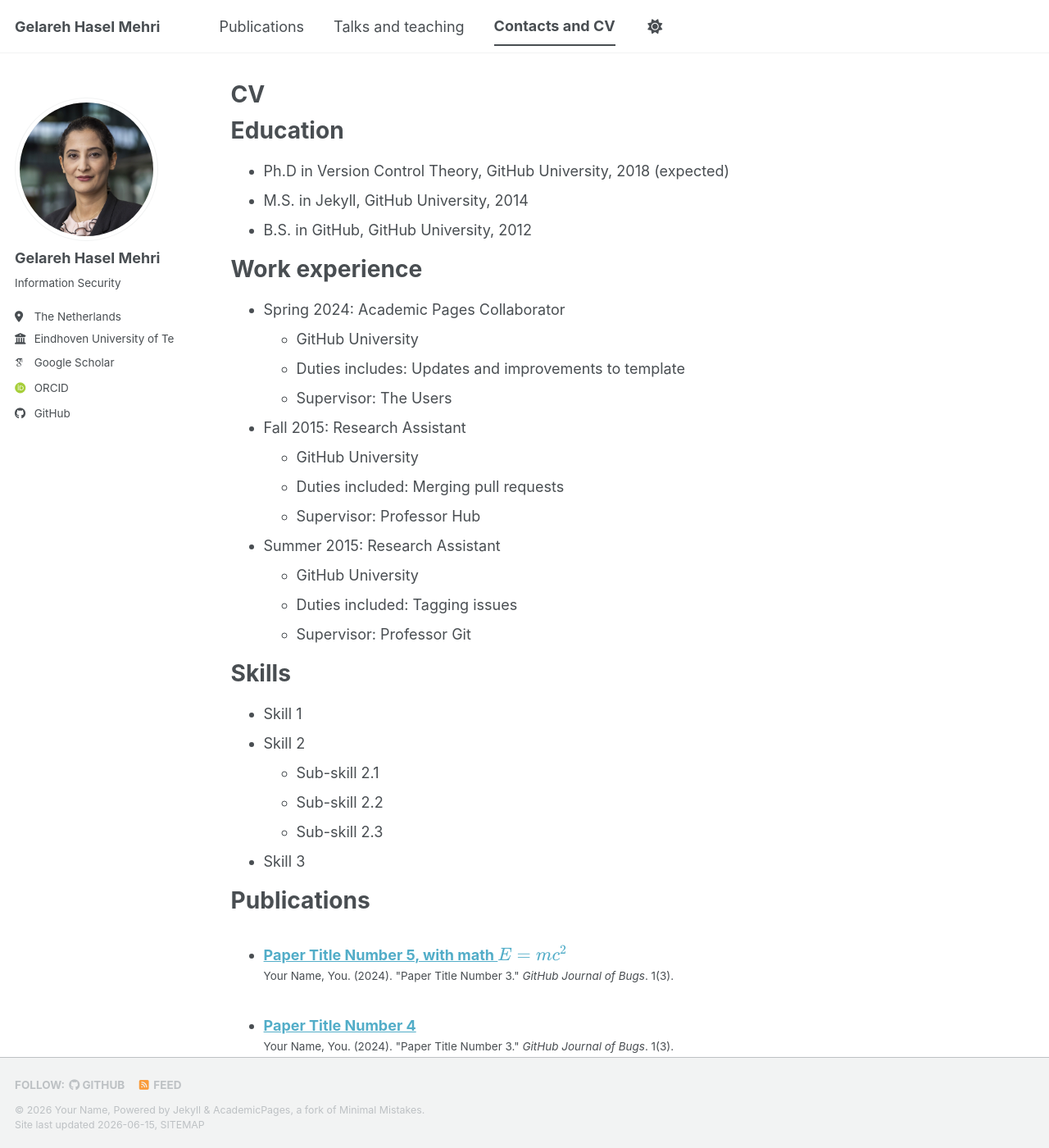
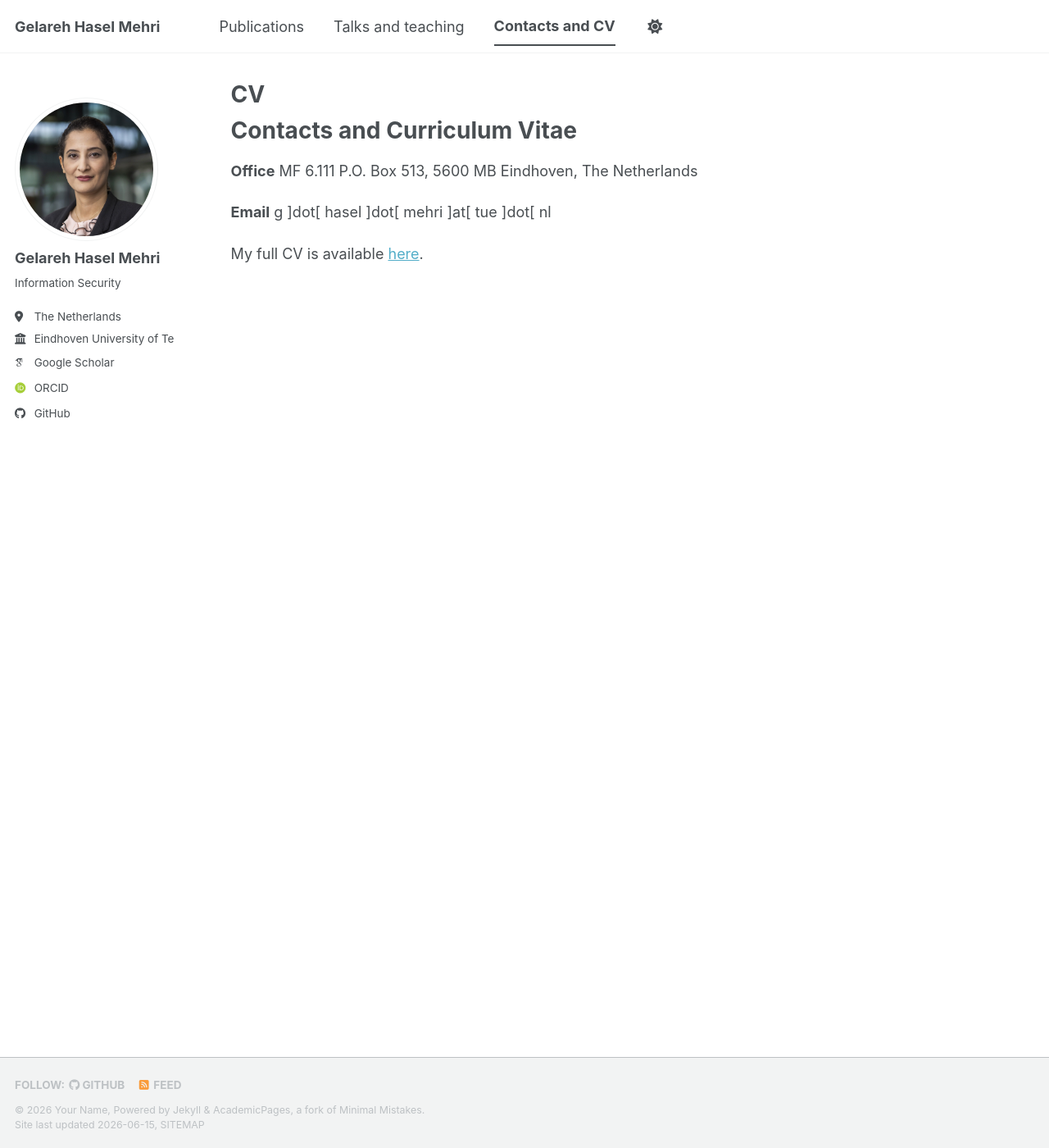
Before and after one commit to gelarehhaselmehri/gelarehhaselmehri.github.io, a Jekyll site: the page built from _pages/cv.md, in a window 1280 px wide and 1400 px high. Shown: the whole window at 82% size. Built offline with Jekyll 4.4.1, drawn with Linux system fonts in a browser that asks for light colours; some web fonts are replaced; a script bundle is joined from its source files by our own code; library files that are not in the unit come from our copies; some of the changed text lies outside the part shown.

Commit message:
Revise CV layout and add contact information
Removed sections on education, work experience, skills, publications, talks, teaching, and service. Added contact information and a link to the full CV.

```diff
--- a/_pages/cv.md
+++ b/_pages/cv.md
@@ -9,56 +9,15 @@ redirect_from:
 
 {% include base_path %}
 
-Education
-======
-* Ph.D in Version Control Theory, GitHub University, 2018 (expected)
-* M.S. in Jekyll, GitHub University, 2014
-* B.S. in GitHub, GitHub University, 2012
+# Contacts and Curriculum Vitae
 
-Work experience
-======
-* Spring 2024: Academic Pages Collaborator
-  * GitHub University
-  * Duties includes: Updates and improvements to template
-  * Supervisor: The Users
+**Office**
+MF 6.111
+P.O. Box 513, 5600 MB
+Eindhoven, The Netherlands
 
-* Fall 2015: Research Assistant
-  * GitHub University
-  * Duties included: Merging pull requests
-  * Supervisor: Professor Hub
+**Email**
+g ]dot[ hasel ]dot[ mehri ]at[ tue ]dot[ nl
 
-* Summer 2015: Research Assistant
-  * GitHub University
-  * Duties included: Tagging issues
-  * Supervisor: Professor Git
 
-Skills
-======
-* Skill 1
-* Skill 2
-  * Sub-skill 2.1
-  * Sub-skill 2.2
-  * Sub-skill 2.3
-* Skill 3
-
-Publications
-======
-  <ul>{% for post in site.publications reversed %}
-    {% include archive-single-cv.html %}
-  {% endfor %}</ul>
-
-Talks
-======
-  <ul>{% for post in site.talks reversed %}
-    {% include archive-single-talk-cv.html  %}
-  {% endfor %}</ul>
-
-Teaching
-======
-  <ul>{% for post in site.teaching reversed %}
-    {% include archive-single-cv.html %}
-  {% endfor %}</ul>
-
-Service and leadership
-======
-* Currently signed in to 43 different slack teams
+My full CV is available [here](/files/gelareh-CV.pdf).
```
